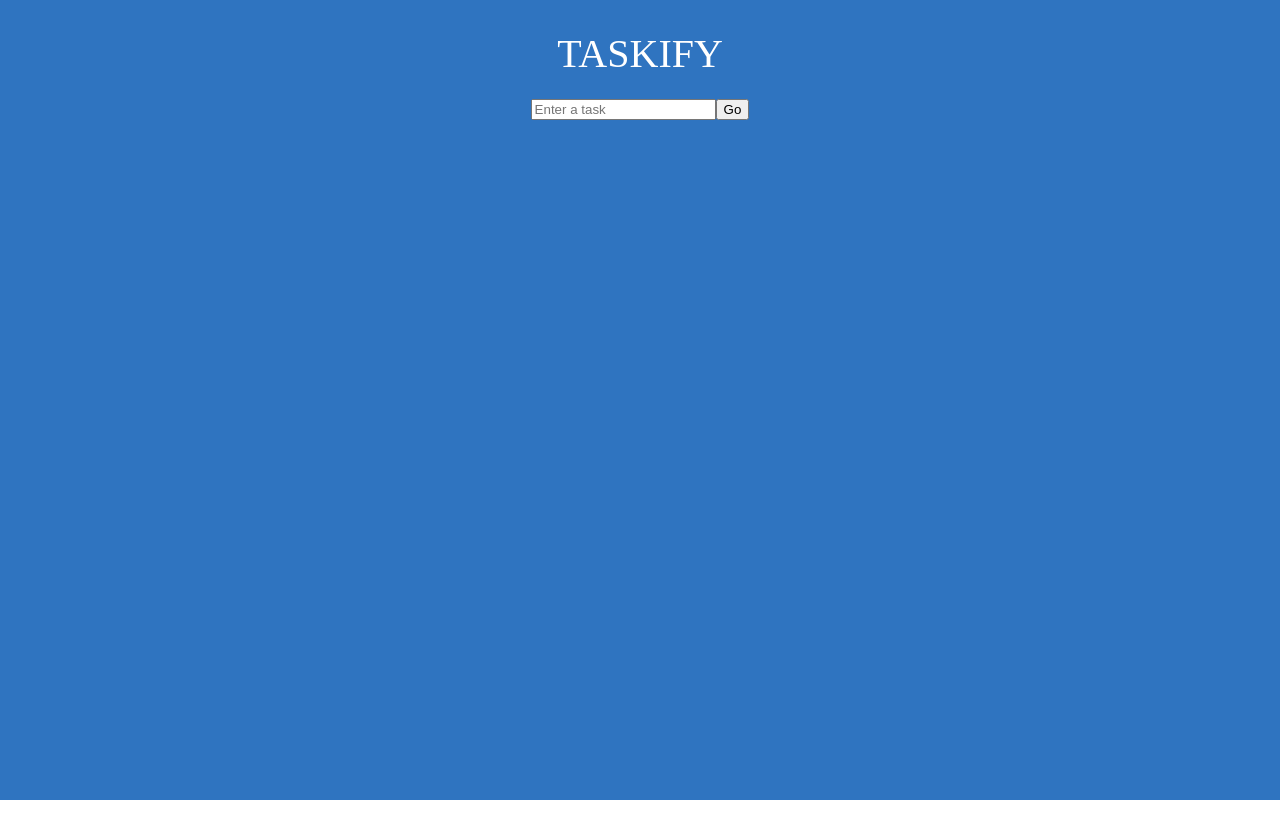
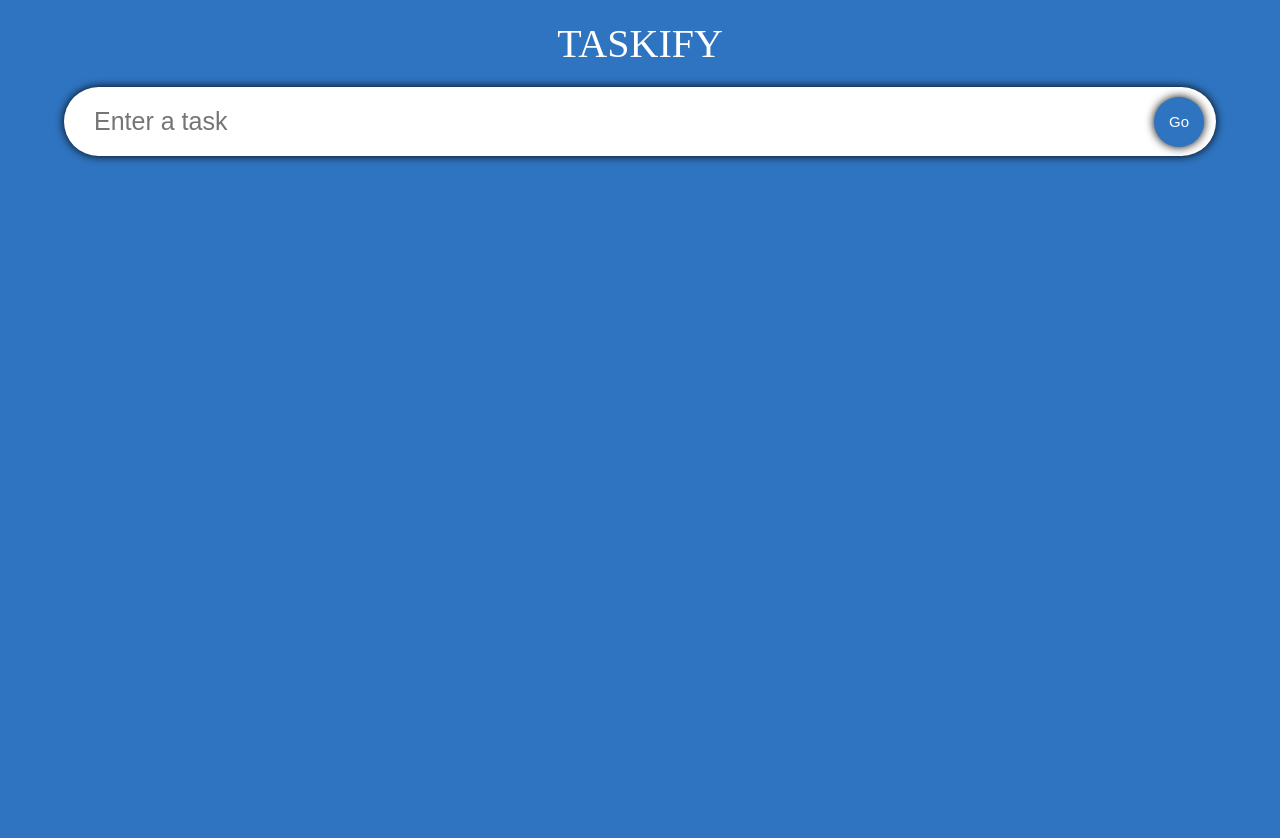
Before and after one commit to KhaqanZamir/trello, a React (Create React App) app: page / in a window 1280 px wide. Before the commit the page ends 800 px from the top, so only its background shows below. Built offline with nearby package versions, Linux system fonts and the light colour scheme; a web font is replaced by a local one.

Commit message:
frontend done

```diff
--- a/package.json
+++ b/package.json
@@ -3,6 +3,9 @@
   "version": "0.1.0",
   "private": true,
   "dependencies": {
+    "@fortawesome/fontawesome-svg-core": "^6.1.1",
+    "@fortawesome/free-solid-svg-icons": "^6.1.1",
+    "@fortawesome/react-fontawesome": "^0.1.18",
     "@testing-library/jest-dom": "^5.16.4",
     "@testing-library/react": "^13.3.0",
     "@testing-library/user-event": "^13.5.0",
--- a/src/App.css
+++ b/src/App.css
@@ -2,26 +2,11 @@
 
 .App{
   width: 100vw;
-  height: 100vh;
+  min-height: 100vh;
   display: flex;
   flex-direction: column;
   align-items: center;
   background-color: #2f74c0;
   font-family: 'Neucha', cursive;
+  padding: 20px 0px;
 }
-
-.heading{
-  font-size: 40px;
-  text-transform: uppercase;
-  color: white;
-  margin: 30px 0px;
-  text-align: center;
-  z-index: 1;
-}
-
-@media (max-width: 800px){
-  .heading{
-    margin: 15px 0px;
-    font-size: 35px;
-  }
-}
--- a/src/App.tsx
+++ b/src/App.tsx
@@ -1,14 +1,31 @@
-import React from 'react';
+import React, { useState } from 'react';
 import './App.css';
 import InputField from './components/InputField';
+import Todo from './components/Todo';
+import TodoList from './components/TodoList';
 
 const App: React.FC = () => {
+
+  const [todo, setTodo] = useState<string>("");
+  const [todos, setTodos] = useState<Todo[]>([]);
+
+  const handleAdd = (e:React.FormEvent) => {
+    e.preventDefault();
+    if(todo){
+      setTodos([...todos, {id: Date.now(), todo: todo, isDone: false}]);
+      setTodo("");
+    }
+  }
+
+  console.log(todos);
+
   return (
     <div className="App">
       <span className='heading'>
         Taskify
-        <InputField/>
       </span>
+      <InputField todo={todo} setTodo={setTodo} handleAdd={handleAdd}/>
+      <TodoList todos={todos} setTodos={setTodos}/>
     </div>
   );
 }
--- a/src/components/InputField.tsx
+++ b/src/components/InputField.tsx
@@ -1,9 +1,19 @@
-import React from 'react'
+import React, { useRef } from 'react';
+import './styles.css';
 
-const InputField = () => {
+interface Props{
+  todo : string;
+  setTodo: React.Dispatch<React.SetStateAction<string>>;
+  handleAdd: (e: React.FormEvent) => void;
+}
+
+const InputField: React.FC<Props> = ({todo, setTodo, handleAdd}) => {
+
+  const inputRef = useRef<HTMLInputElement>(null);
+
   return (
-    <form className='input'>
-        <input type={'text'} placeholder='Enter a task' className='input-box' />
+    <form className='input' onSubmit={(e) => {handleAdd(e); inputRef.current?.blur();}} >
+        <input ref={inputRef} className='input-box' value={todo} onChange={(e) => setTodo(e.target.value)} type={'text'} placeholder='Enter a task' />
         <button className='input-submit'>Go</button>
     </form>
   )
--- /dev/null
+++ b/src/components/Todo.ts
@@ -0,0 +1,5 @@
+export default interface Todo{
+    id: number;
+    todo: string;
+    isDone: boolean;
+}
--- /dev/null
+++ b/src/components/TodoList.tsx
@@ -0,0 +1,34 @@
+import { faCheck, faPen, faTrashCan } from '@fortawesome/free-solid-svg-icons';
+import { FontAwesomeIcon } from '@fortawesome/react-fontawesome';
+import React from 'react';
+import './styles.css'
+import Todo from './Todo';
+
+interface Props{
+    todos: Todo[];
+    setTodos: React.Dispatch<React.SetStateAction<Todo[]>>;
+}
+
+const TodoList: React.FC<Props> = ({todos, setTodos}) => {
+  return (
+    <div className='todos'>
+        {
+            todos.map((todo) => (
+                <div className='todo'>
+                    <div className='todo-header'>
+                        <p>{todo.id}</p>
+                        <div className='todo-icons'>
+                            <FontAwesomeIcon icon={faPen} />
+                            <FontAwesomeIcon icon={faTrashCan} />
+                            <FontAwesomeIcon icon={faCheck} />
+                        </div>
+                    </div>
+                    <p>{todo.todo}</p>
+                </div>
+            ))
+        }
+    </div>
+  )
+}
+
+export default TodoList
--- /dev/null
+++ b/src/components/styles.css
@@ -0,0 +1,118 @@
+.heading{
+    font-size: 40px;
+    text-transform: uppercase;
+    color: white;
+    text-align: center;
+    z-index: 1;
+  }
+
+  .input{
+    display: flex;
+    width: 90%;
+    position: relative;
+    align-items: center;
+    margin-top: 20px;
+  }
+
+  .input-box{
+    width: 100%;
+    border-radius: 50px;
+    padding: 20px 30px;
+    border: none;
+    transition: 0.25s all;
+    font-size: 25px;
+    box-shadow: 0px 0px 10px black;
+  }
+
+  .input-box:focus{
+    box-shadow: 0px 0px 10px 1000px rgba(0, 0, 0, 0.7);
+    outline: none;
+  }
+
+  .input-submit{
+    position: absolute;
+    width: 50px;
+    height: 50px;
+    margin: 12px;
+    right: 0;
+    border: none;
+    border-radius: 50px;
+    outline: none;
+    background-color: #2f74c0;
+    color: white;
+    font-size: 15px;
+    transition: 0.25s all;
+    box-shadow: 0px 0px 10px black;
+    cursor: pointer;
+  }
+
+  .input-submit:hover{
+    background-color: #388ae2;
+  }
+
+  .input-submit:active{
+    transform: scale(0.8);
+    box-shadow: 0px 0px 5px black;
+  }
+
+  @media (max-width: 800px){
+    .heading{
+      margin: 15px 0px;
+      font-size: 35px;
+    }
+  }
+
+  .todos{
+      margin-top: 40px;
+      display: flex;
+      flex-wrap: wrap;
+      width: 90%;
+      justify-content: space-around;
+      gap: 15px;
+  }
+
+  .todo{
+      width: 47%;
+      background-color: yellow;
+      display: flex;
+      flex-direction: column;
+      align-items: flex-start;
+      padding: 10px;
+      min-height: 30px;
+      line-height: 25px;
+      border-radius: 10px;
+      gap: 5px;
+  }
+
+  .todo p{
+      font-size: 16px;
+      flex: 1;
+      margin: 0px;
+  }
+
+  .todo-icons{
+      display: flex;
+      gap: 10px;
+      align-items: center;
+      height: 30px;
+      margin: auto 0px;
+  }
+
+  .todo-header{
+      display: flex;
+      flex-wrap: wrap;
+      justify-content: space-between;
+      align-items: center;
+      width: 100%;
+  }
+
+  .todo-header p{
+      font-size: 18px;
+      font-weight: 600;
+  }
+
+  @media (max-width: 767px) {
+      .todo{
+          width: 100%;
+      }
+  }
```
Also changed, not shown: 1 other file (tests, documents, lock files or other folders).
